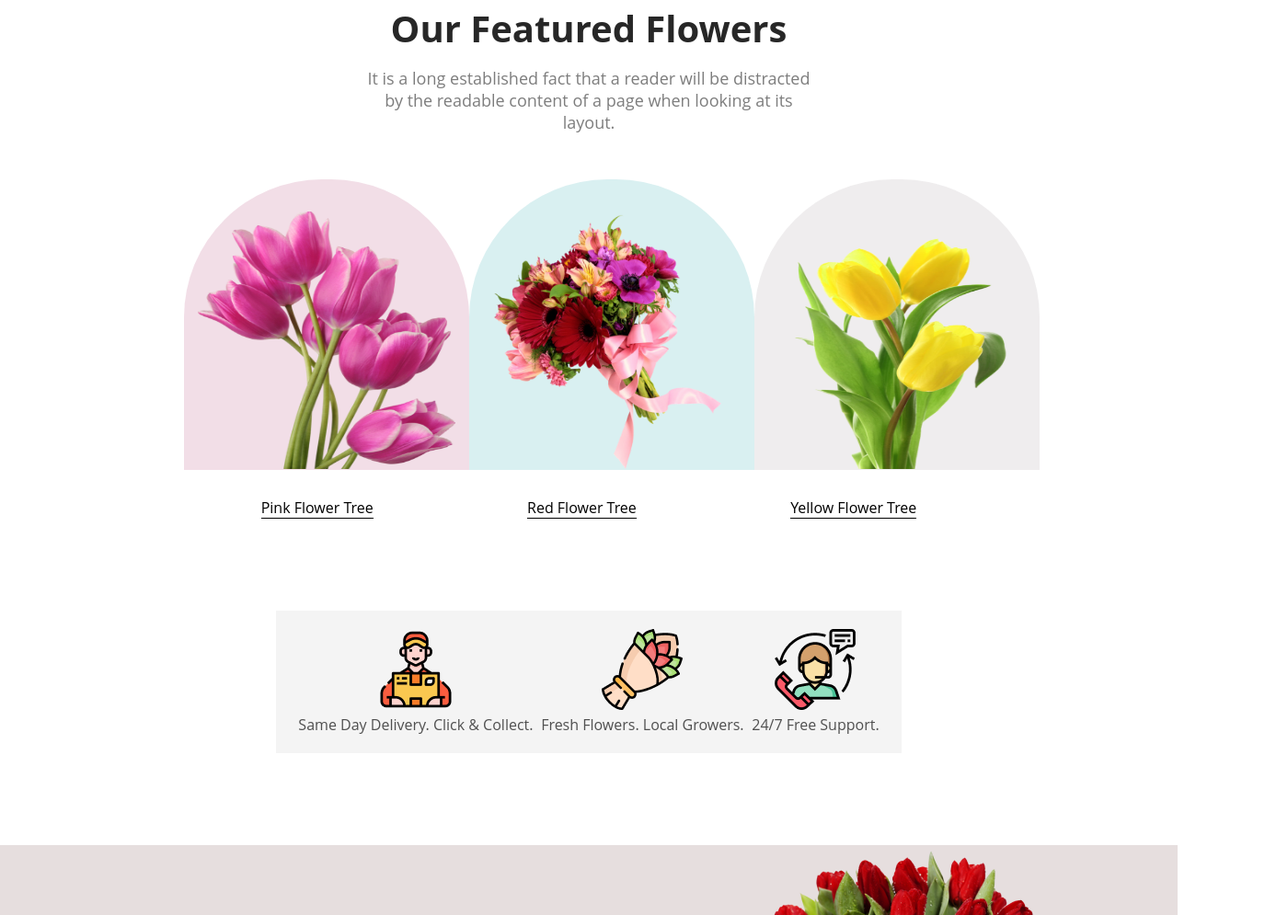
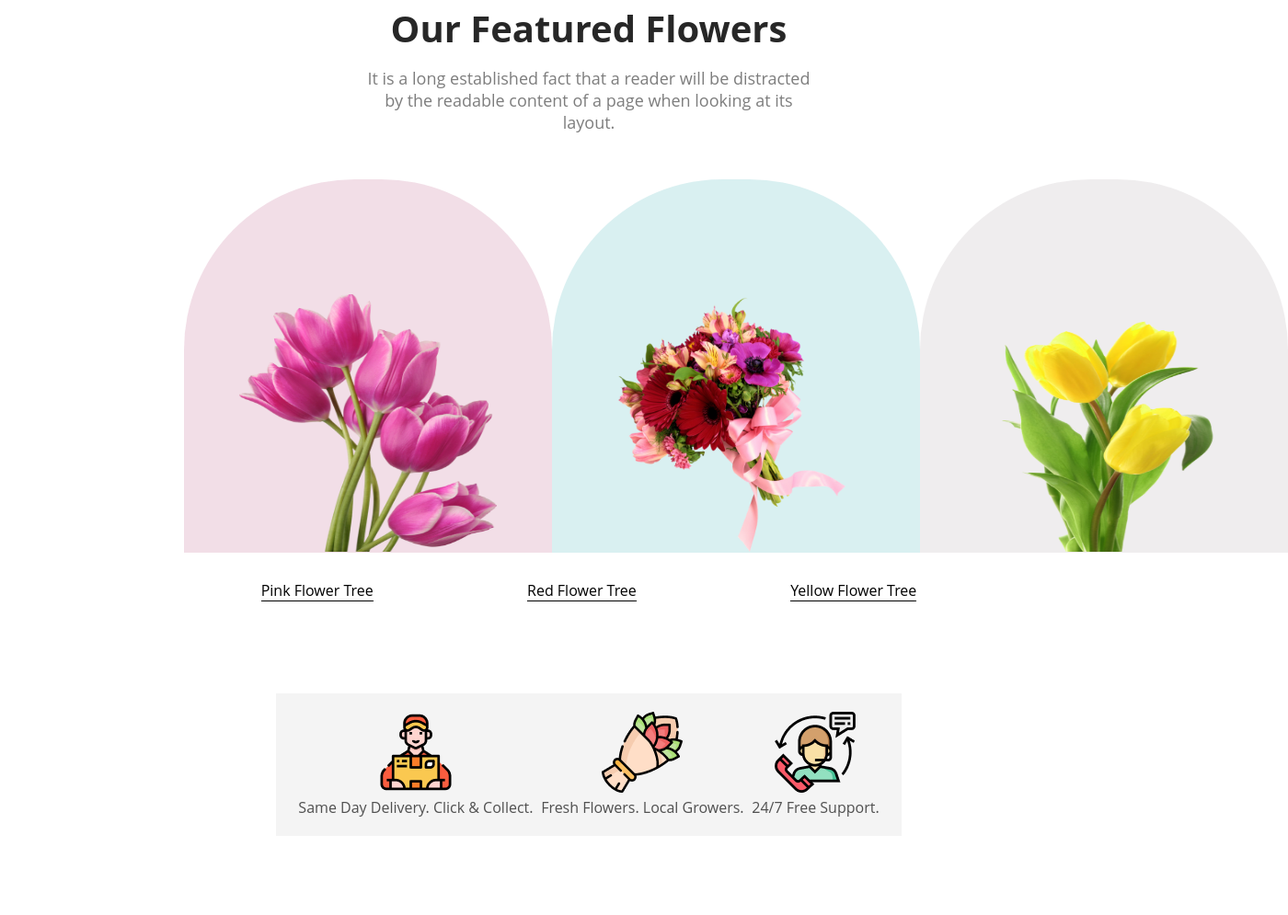
Before and after one commit to rudra0700/flower-shop, a plain HTML site: page index.html in a window 1280 px wide. Shown: the part 927-1922 px from the top of the page at 92% size, 1400 px wide, since content can reach past the window. Drawn offline with Linux system fonts and the light colour scheme.

Commit message:
feature section updated

```diff
--- a/style.css
+++ b/style.css
@@ -118,17 +118,18 @@ nav li a:hover {
 }
 .featured-img-container {
   display: flex;
-  justify-content: space-around;
+  justify-content: space-evenly;
 }
 .img-resize {
   height: 280px;
   padding: 15px;
   width: 280px;
-  margin-top: 20px;
+  margin-top: 65px;
 }
 .featured-img {
   height: 316px;
-  border-radius: 150px 150px 0px 0px;
+  border-radius: 185px 185px 0px 0px;
+  padding: 45px;
 }
 .flower1 {
   background: rgba(167, 33, 98, 0.15);
```
Also changed, not shown: index.html (+2 -2 lines).
